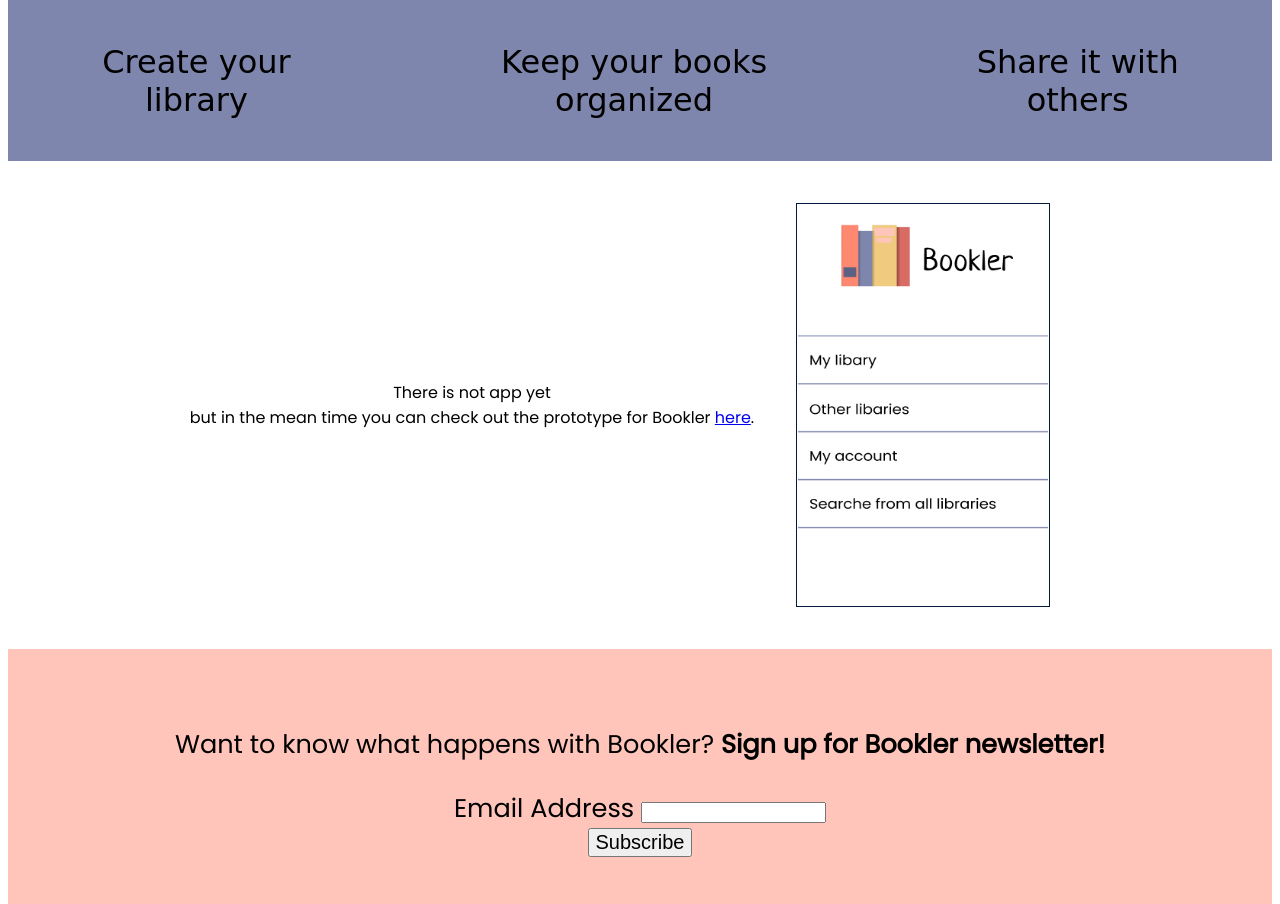
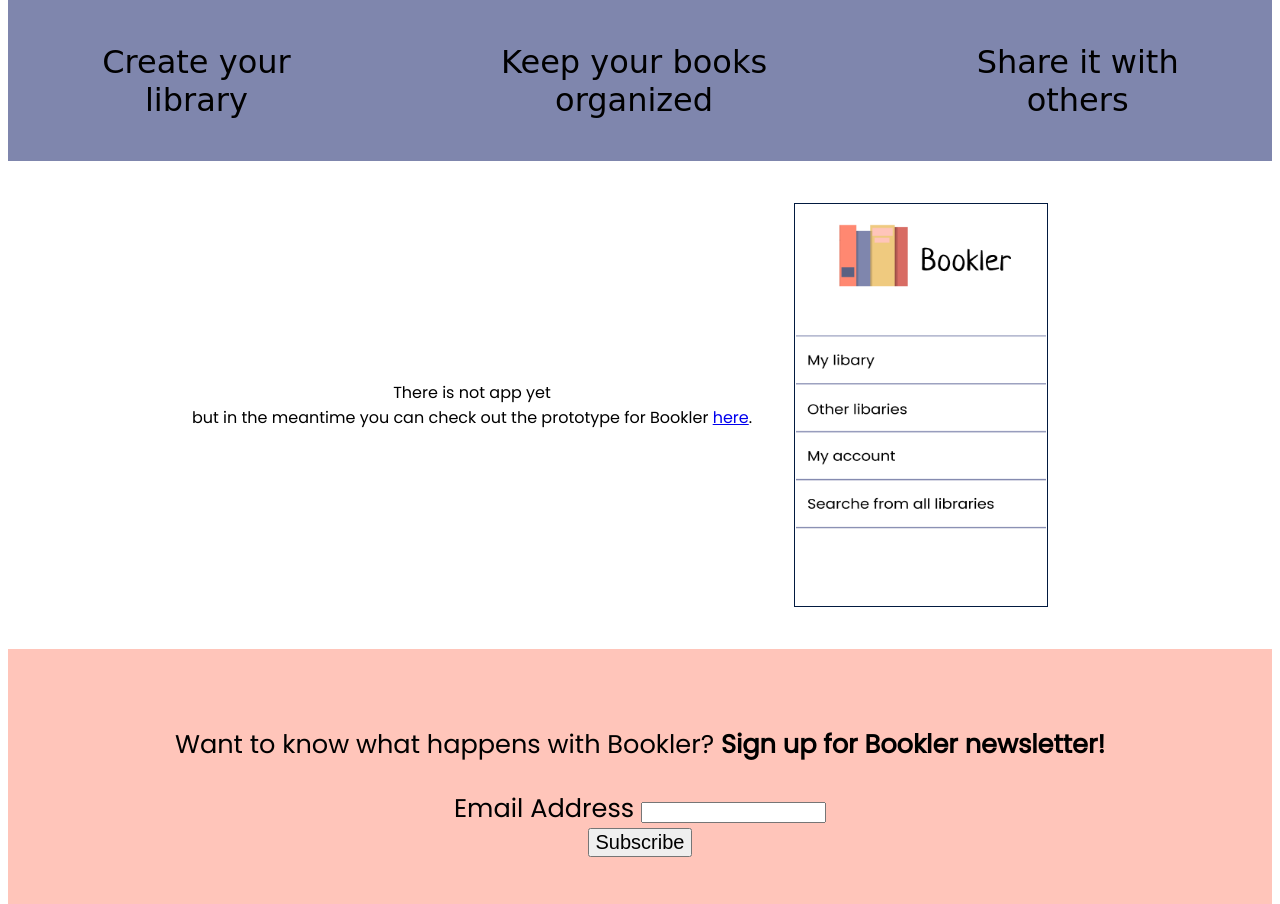
Before and after one commit to margaretni/margaretni.github.io, a plain HTML site: page index.html in a window 1280 px wide. Shown: the part 927-1831 px from the top of the page. Drawn offline with Linux system fonts and the light colour scheme; a script that the page names is missing.

Commit message:
Update index.html

```diff
--- a/index.html
+++ b/index.html
@@ -60,7 +60,7 @@
 		<div class="flex-container-figma">
 		<table align=center>
 			<tr>
-		    <td class="figma-link">There is not app yet <br> but in the mean time you can check out the prototype for Bookler <a href="https://www.figma.com/proto/4wDsdMRsPFrqvQSQx0lVAK/bookler?node-id=1%3A3&scaling=scale-down" onclick="Figmabutton ()">here</a>.
+		    <td class="figma-link">There is not app yet <br> but in the meantime you can check out the prototype for Bookler <a href="https://www.figma.com/proto/4wDsdMRsPFrqvQSQx0lVAK/bookler?node-id=1%3A3&scaling=scale-down" onclick="Figmabutton ()">here</a>.
 			</td>
 			<th class="paddingBetweenCols"><img src="figma.png" class="figma-screenshot" width="250" height="400"/></th>
 		</table>
```
